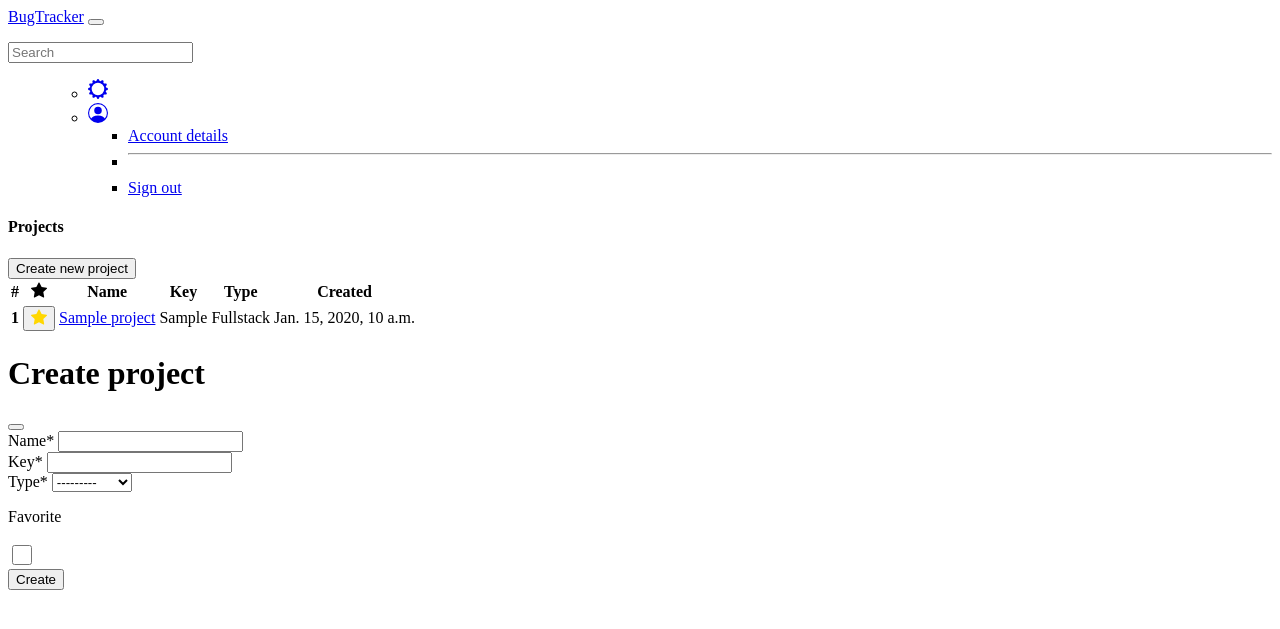
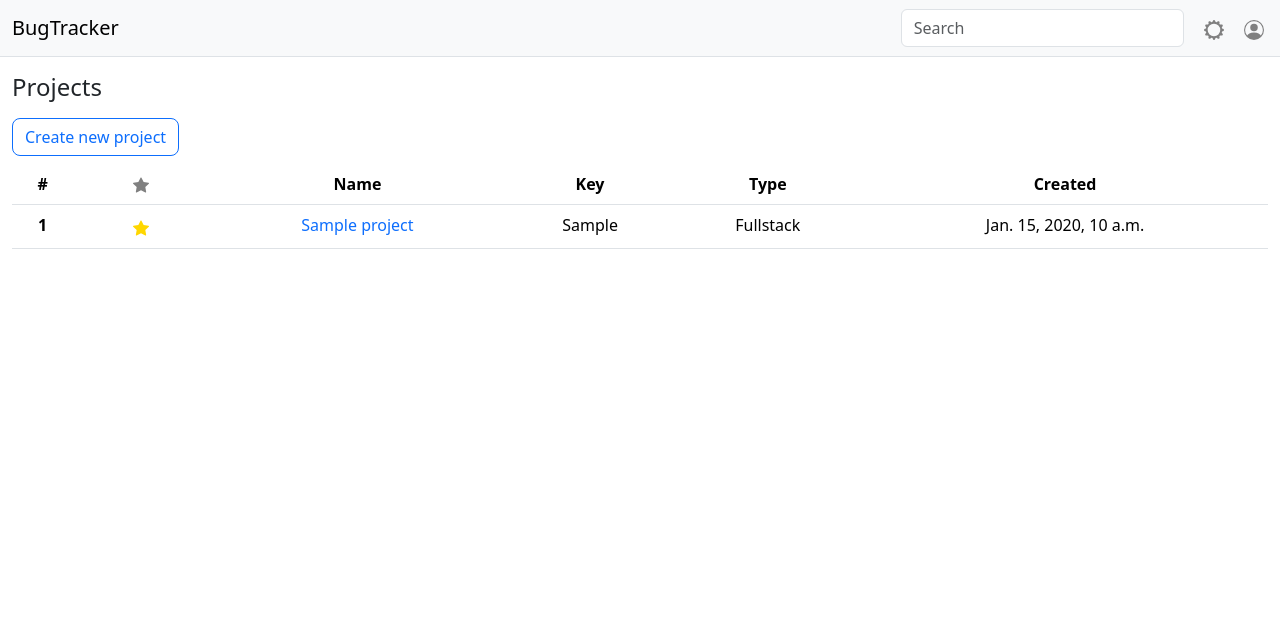
Before and after one commit to Haenes/bugtracker-old, a Django app: page / in a window 1280 px wide. Shown: the top 629 px of the page. Run offline with Django 5.2, Linux system fonts and the light colour scheme; a user stored in the database is signed in; tables that the repository leaves empty hold one stand-in row (values such as "Sample post"); some libraries are stand-ins or nearby versions.

Commit message:
Fix: I forgot to change the name of the directory...

```diff
--- a/app/templates/base/base.html
+++ b/app/templates/base/base.html
@@ -10,7 +10,7 @@
 		<meta name="viewport" content="width=device-width, initial-scale=1">
 		<title>{% block title %}{% endblock %}</title>
 
-		<link href="{% static 'minify/style.min.css' %}" rel="stylesheet">
+		<link href="{% static 'mini/style.min.css' %}" rel="stylesheet">
 
 		<link rel="apple-touch-icon" sizes="180x180" href="{% static 'favicon/apple-touch-icon.png' %}">
 		<link rel="icon" type="image/png" sizes="32x32" href="{% static 'favicon/favicon-32x32.png' %}">
@@ -23,7 +23,7 @@
 		<meta name="msapplication-TileImage" content="{% static 'favicon/mstile-144x144.png' %}">
 		<meta name="theme-color" content="#ffffff">
 
-		<script src="{% static 'minify/color-mode.min.js' %}"></script>
+		<script src="{% static 'mini/color-mode.min.js' %}"></script>
 		{% block script %}{% endblock %}
 	</head>
 
@@ -91,7 +91,7 @@
 	{% endblock navbar %}
 
 		{% block sidebar %}{% endblock %}
-		<script src="{% static 'minify/bootstrap.bundle.min.js' %}"></script>
+		<script src="{% static 'mini/bootstrap.bundle.min.js' %}"></script>
 		{% block main %}
 
 			{% block breadcrumb %}
--- a/app/templates/boards.html
+++ b/app/templates/boards.html
@@ -6,7 +6,7 @@
 {% block title %} {% translate "Board" %} {% endblock %}
 
 {% block script %}
-	<script defer src="{% static 'minify/boards.min.js' %}"></script>
+	<script defer src="{% static 'mini/boards.min.js' %}"></script>
 {% endblock script %}
 
 {% block issue_modal %}
--- a/app/templates/projects.html
+++ b/app/templates/projects.html
@@ -6,7 +6,7 @@
 {% block title %} {% translate "Projects" %} {% endblock %}
 
 {% block script %}
-<script defer src="{% static 'minify/favorite.min.js' %}"></script>
+<script defer src="{% static 'mini/favorite.min.js' %}"></script>
 {% endblock %}
 
 {% block main %}
```
